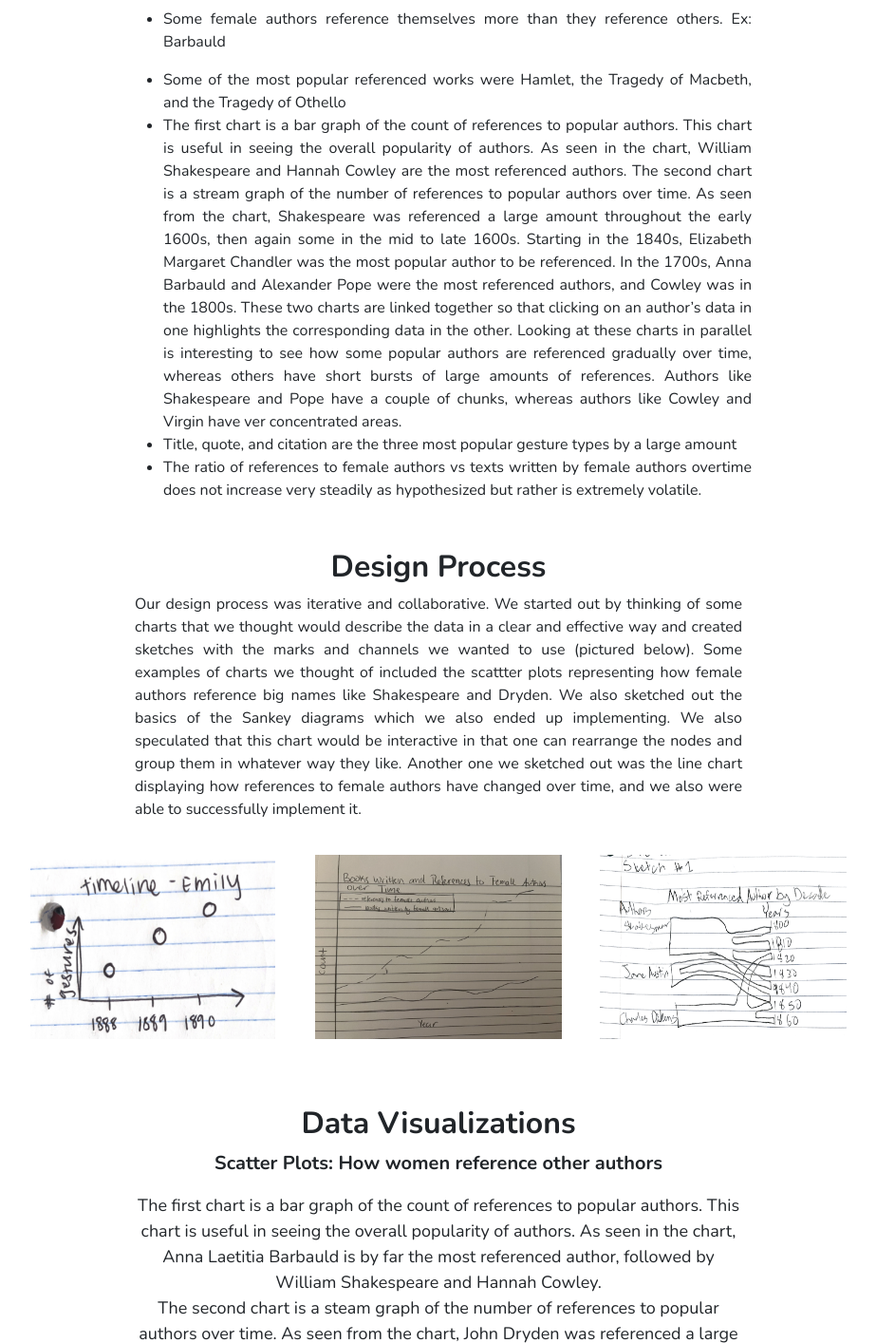
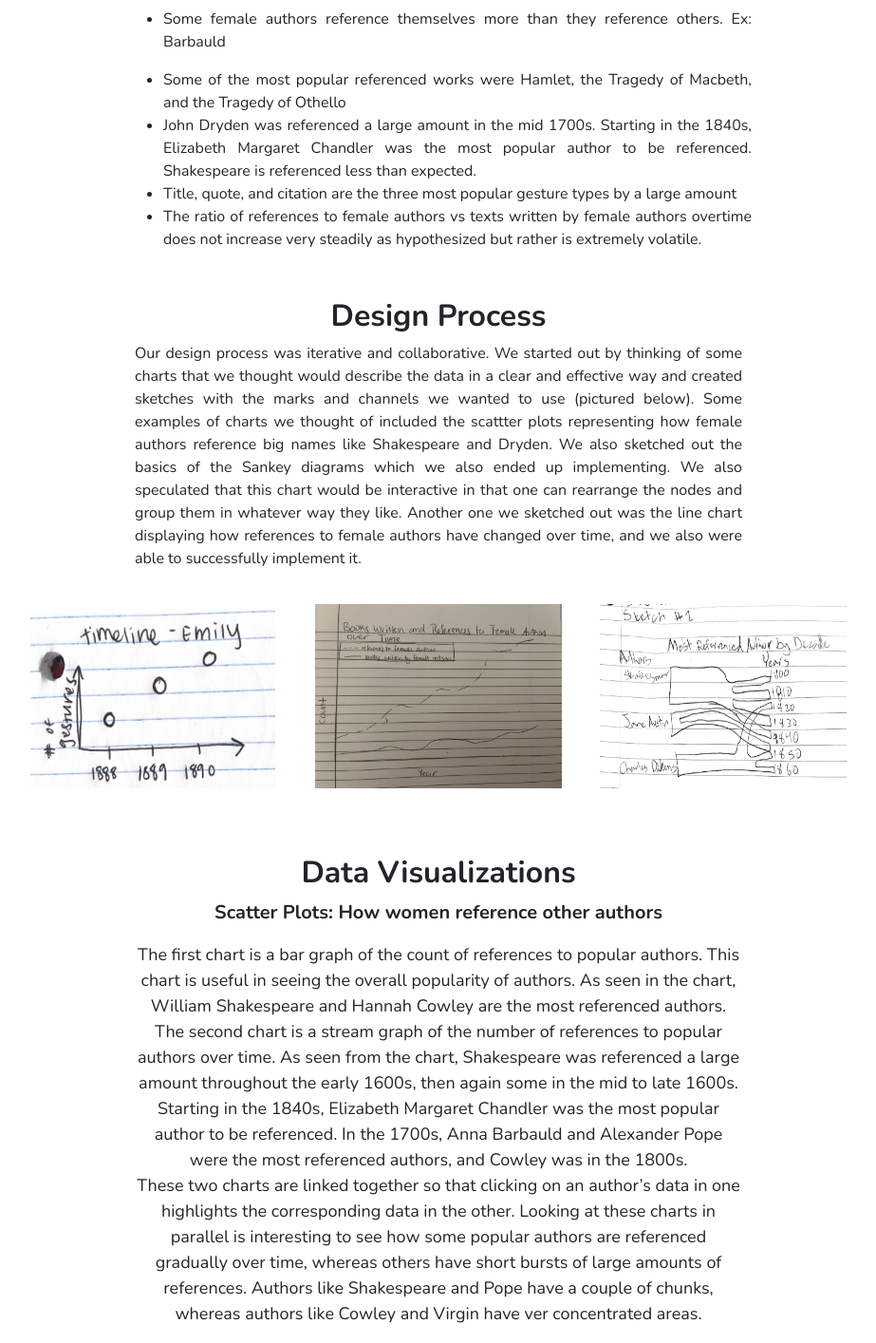
Before and after one commit to gbrown40/gbrown40.github.io, a plain HTML site: page index.html in a window 1280 px wide. Shown: the part 1920-3334 px from the top of the page at 95% size, without its empty margins (178-1101 px from the left). Drawn offline with nearby package versions, Linux system fonts and the light colour scheme; a script that the page names is missing.

Commit message:
change writeup

```diff
--- a/index.html
+++ b/index.html
@@ -199,10 +199,7 @@
                     Some of the most popular referenced works were Hamlet, the Tragedy of Macbeth, and the Tragedy of Othello
                 </li>
                 <li style="text-align: center; margin-left:auto; margin-right:auto; width:50%; text-align: justify;">
-                    The first chart is a bar graph of the count of references to popular authors. This chart is useful in seeing the overall popularity of authors. As seen in the chart, William Shakespeare and Hannah Cowley are the most referenced authors.
-The second chart is a stream graph of the number of references to popular authors over time. As seen from the chart, Shakespeare was referenced a large amount throughout the early 1600s, then again some in the mid to late 1600s. Starting in the 1840s, Elizabeth Margaret Chandler was the most popular author to be referenced. In the 1700s, Anna Barbauld and Alexander Pope were the most referenced authors, and Cowley was in the 1800s.
-These two charts are linked together so that clicking on an author’s data in one highlights the corresponding data in the other. Looking at these charts in parallel is interesting to see how some popular authors are referenced gradually over time, whereas others have short bursts of large amounts of references. Authors like Shakespeare and Pope have a couple of chunks, whereas authors like Cowley and Virgin have ver concentrated areas.
-
+                    John Dryden was referenced a large amount in the mid 1700s. Starting in the 1840s, Elizabeth Margaret Chandler was the most popular author to be referenced. Shakespeare is referenced less than expected.
                 </li>
                 <li style="text-align: center; margin-left:auto; margin-right:auto; width:50%; text-align: justify;">
                     Title, quote, and citation are the three most popular gesture types by a large amount
@@ -245,11 +242,12 @@ These two charts are linked together so that clicking on an author’s data in o
 
        <!-- VIS 1: linked-->
         <p style="font-size:20px; font-weight: bold; text-align: center;">Scatter Plots: How women reference other authors</p>
-        <p class="chart-description">The first chart is a bar graph of the count of references to popular authors. This chart is useful in seeing the overall popularity of authors. As seen in the chart, Anna Laetitia Barbauld is by far the most referenced author, followed by William Shakespeare and Hannah Cowley.</p>
+        <p class="chart-description">The first chart is a bar graph of the count of references to popular authors. This chart is useful in seeing the overall popularity of authors. As seen in the chart, William Shakespeare and Hannah Cowley are the most referenced authors. </p>
         <p class="chart-description">
-        The second chart is a steam graph of the number of references to popular authors over time. As seen from the chart, John Dryden was referenced a large amount in the mid 1700s. Starting in the 1840s, Elizabeth Margaret Chandler was the most popular author to be referenced. I would have expected Shakespeare to be more popular, but his works are not as referenced as other authors.</p>
+            The second chart is a stream graph of the number of references to popular authors over time. As seen from the chart, Shakespeare was referenced a large amount throughout the early 1600s, then again some in the mid to late 1600s. Starting in the 1840s, Elizabeth Margaret Chandler was the most popular author to be referenced. In the 1700s, Anna Barbauld and Alexander Pope were the most referenced authors, and Cowley was in the 1800s.
+        </p>
         <p class="chart-description">
-        These two charts are linked together so that clicking on an author’s data in one highlights the corresponding data in the other. Looking at these charts in parallel is interesting to see how some popular authors are referenced gradually over time, not having thick chunks in the steam graph, whereas others have short bursts of large amounts of references. Barbauld, for example, is the most referenced author overall, but does not have a large chunk in the steam graph as she is referenced in small amounts over long periods of time. Authors like Dryden and Charlotte Smith, however, have thicker chunks in the steam graph but are not the most popular authors overall.
+            These two charts are linked together so that clicking on an author’s data in one highlights the corresponding data in the other. Looking at these charts in parallel is interesting to see how some popular authors are referenced gradually over time, whereas others have short bursts of large amounts of references. Authors like Shakespeare and Pope have a couple of chunks, whereas authors like Cowley and Virgin have ver concentrated areas.
         </p>
         <iframe class="center" style="width:1100px; height: 600px; border:none; padding-left: 150px" src="charts/steam_graph_bar_chart-1.html"></iframe>
 
```
